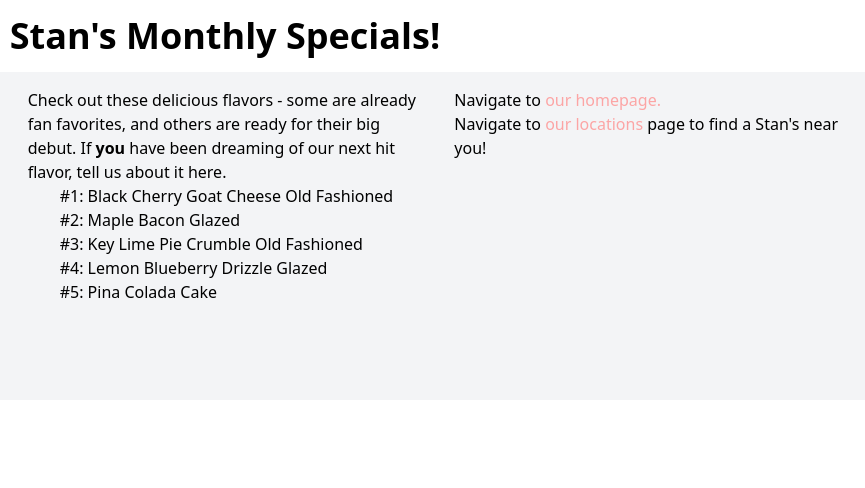
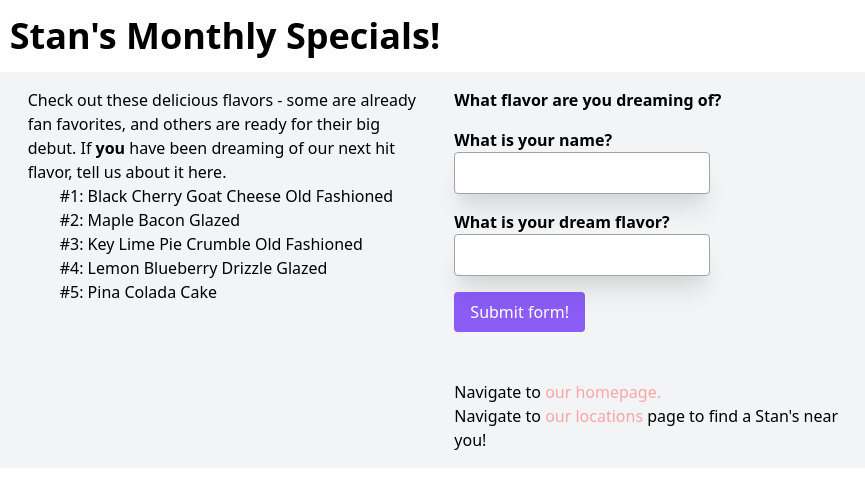
Before and after one commit to alexglover23/hw2, a plain HTML site: page menu.html in a window 1280 px wide. Shown: the full height of the page, 415-1280 px from the left. Drawn offline with nearby package versions, Linux system fonts and the light colour scheme.

Commit message:
Added form

```diff
--- a/menu.html
+++ b/menu.html
@@ -14,7 +14,7 @@
         <div class="sm:flex sm:m-0 m-4 bg-gray-100">
 
             <div class="sm:w-1/2 mx-auto p-4">
-                <img class="rounded-lg" src="https://stansdonuts.com/wp-content/uploads/2018/08/Coconut-Cake.jpg">
+                <img class="rounded-lg mx-auto" src="https://stansdonuts.com/wp-content/uploads/2018/08/Coconut-Cake.jpg">
             </div>
 
             <div class="sm:w-1/2 mx-auto p-4">
@@ -33,11 +33,29 @@
             </div>
 
             <div class="sm:w-1/2 sm:text-left p-4 text-center">
-                <p>Navigate to <a class="text-red-300" href="index.html">our homepage.</a></p>
+                <h1 class="font-bold">What flavor are you dreaming of?</h1>
+
+                <form netlify>
+
+                    <label class="block mt-4 font-bold" for="name">What is your name?</label>
+                    <input class="p-2 w-64 border border-gray-400 rounded shadow-xl focus:outline-none focus:ring-purple-500
+                    focus:border-purple-500" type="text" id="name" name="name">
+
+                    <label class="block mt-4 font-bold" for="favorite-color">What is your dream flavor?</label>
+                    <input class="p-2 w-64 border border-gray-400 rounded shadow-xl focus:outline-none focus:ring-purple-500
+                    focus:border-purple-500" type="text" id="favorite-color" name="favoriteColor">
+
+                    <button class="block mt-4 text-white bg-purple-500 rounded px-4 py-2 sm:mx-0 mx-auto">Submit form!</button>
+
+                </form>
+
+                <p class="mt-12">Navigate to <a class="text-red-300" href="index.html">our homepage.</a></p>
                 <p>Navigate to <a class="text-red-300" href="locations.html">our locations</a> page to find a Stan's near you!</p>
             </div>
 
         </div>
 
+
+
     </body>
 </html>
```
Also changed, not shown: index.html (+1 -1 lines).
